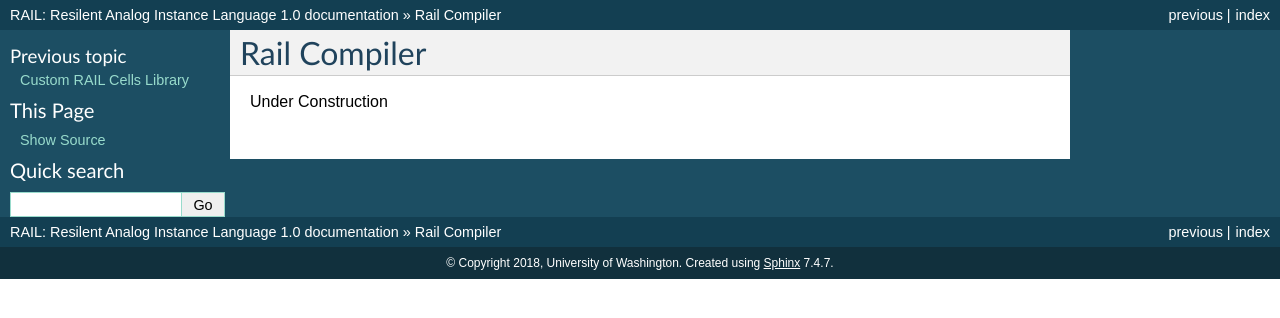
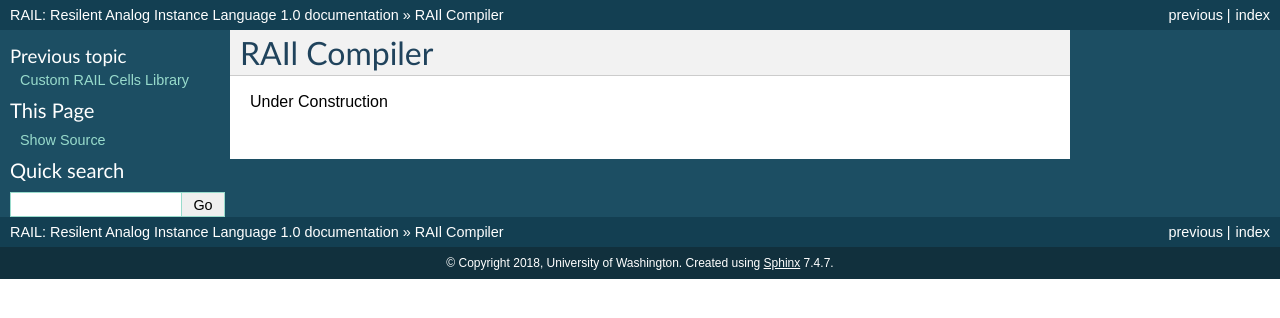
Before and after one commit to silicontalks/raildoc, a Sphinx documentation site: the page built from docs/compiler.rst, in a window 1280 px wide. Shown: the top 318 px of the page. Built offline with Sphinx 7.4.7, drawn with Linux system fonts in a browser that asks for light colours; pages that are not in the unit, such as notebooks, are missing from menus.

```diff
--- a/docs/compiler.rst
+++ b/docs/compiler.rst
@@ -1,5 +1,5 @@
 ====================
-Rail Compiler
+RAIl Compiler
 ====================
 
 Under Construction
```
